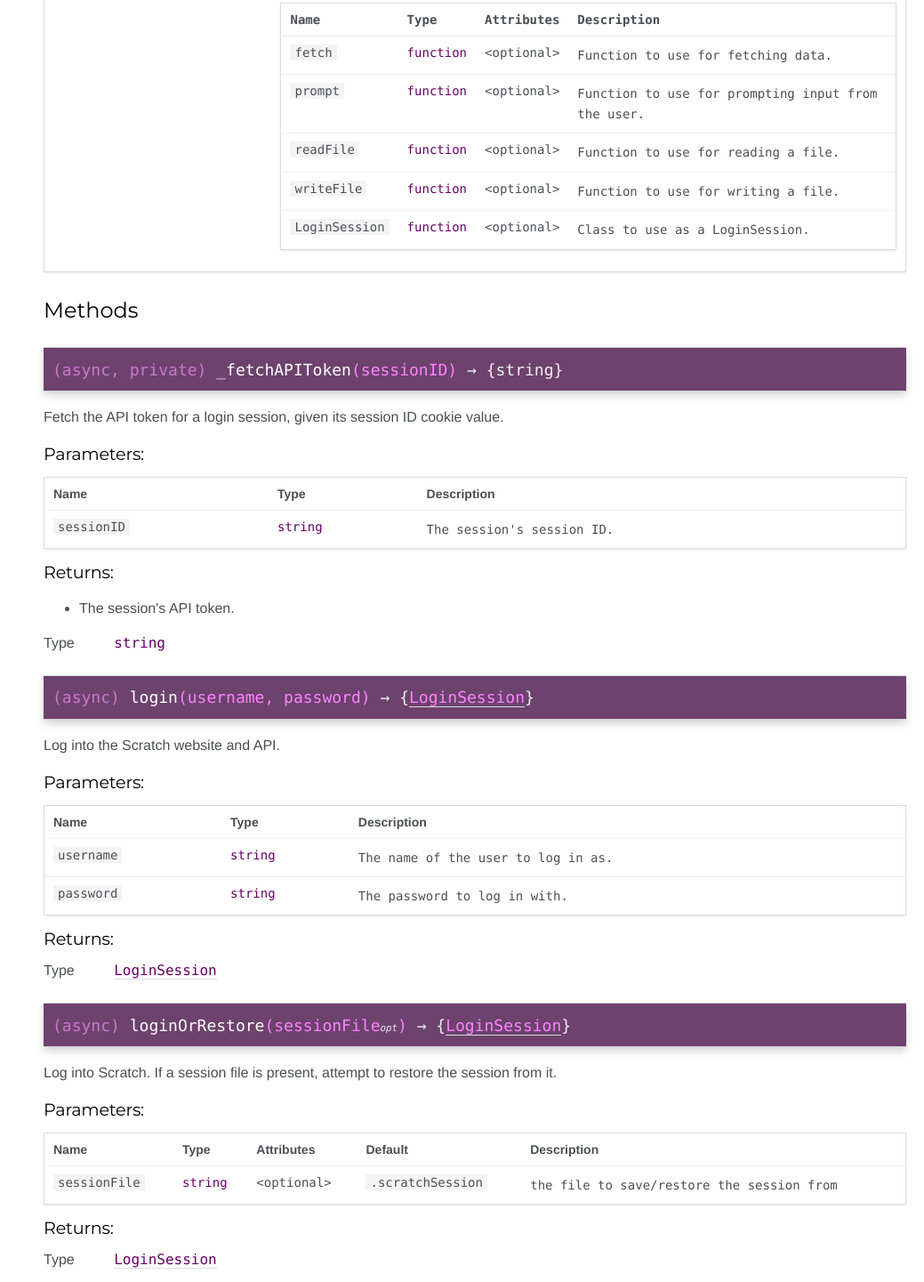
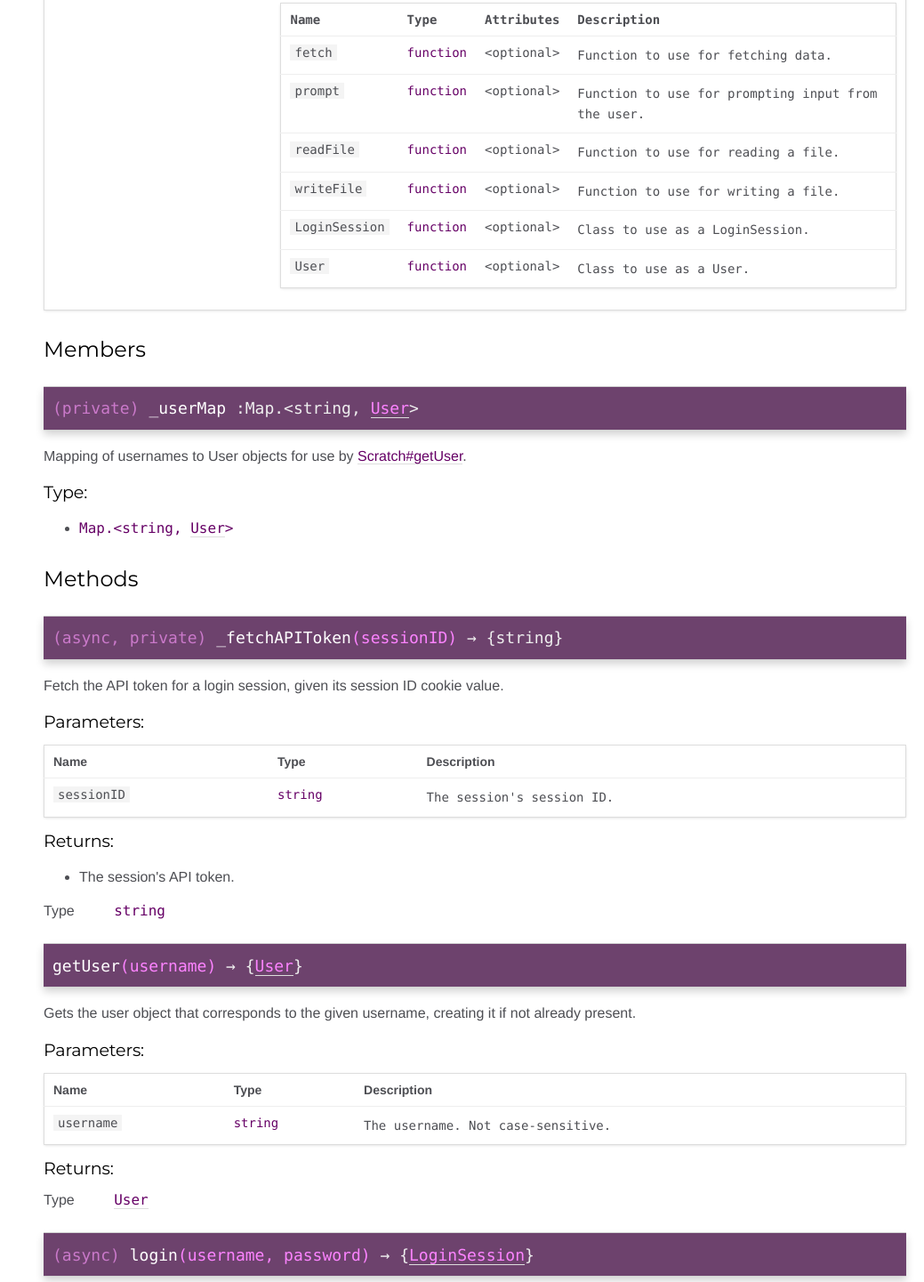
Before and after one commit to towerofnix/scratch-new-api, a website: page Scratch.html in a window 1280 px wide. Shown: the part 578-2019 px from the top of the page at 89% size, without its empty margins (241-1280 px from the left). Drawn offline with Linux system fonts and the light colour scheme.

Commit message:
Deploy to GitHub Pages: 1d99bbd23ea86be900c72451e6745fcdf4a2f1d7

```diff
--- a/Scratch.html
+++ b/Scratch.html
@@ -26,7 +26,7 @@
 
 <nav >
 
-    <h2><a href="index.html">Home</a></h2><h3>Classes</h3><ul><li><a href="CookieUtil.html">CookieUtil</a><ul class='methods'><li data-type='method'><a href="CookieUtil.html#.parse">parse</a></li></ul></li><li><a href="LoginSession.html">LoginSession</a></li><li><a href="Scratch.html">Scratch</a><ul class='methods'><li data-type='method'><a href="Scratch.html#_fetchAPIToken">_fetchAPIToken</a></li><li data-type='method'><a href="Scratch.html#login">login</a></li><li data-type='method'><a href="Scratch.html#loginOrRestore">loginOrRestore</a></li><li data-type='method'><a href="Scratch.html#loginPrompt">loginPrompt</a></li></ul></li><li><a href="User.html">User</a><ul class='methods'><li data-type='method'><a href="User.html#getAPIDetail">getAPIDetail</a></li><li data-type='method'><a href="User.html#getBio">getBio</a></li><li data-type='method'><a href="User.html#getCountry">getCountry</a></li><li data-type='method'><a href="User.html#getID">getID</a></li><li data-type='method'><a href="User.html#getJoinDate">getJoinDate</a></li><li data-type='method'><a href="User.html#getScratchTeamStatus">getScratchTeamStatus</a></li><li data-type='method'><a href="User.html#getStatus">getStatus</a></li><li data-type='method'><a href="User.html#getUsername">getUsername</a></li><li data-type='method'><a href="User.html#loadAPIDetails">loadAPIDetails</a></li></ul></li></ul>
+    <h2><a href="index.html">Home</a></h2><h3>Classes</h3><ul><li><a href="CookieUtil.html">CookieUtil</a><ul class='methods'><li data-type='method'><a href="CookieUtil.html#.parse">parse</a></li></ul></li><li><a href="LoginSession.html">LoginSession</a></li><li><a href="Scratch.html">Scratch</a><ul class='methods'><li data-type='method'><a href="Scratch.html#_fetchAPIToken">_fetchAPIToken</a></li><li data-type='method'><a href="Scratch.html#getUser">getUser</a></li><li data-type='method'><a href="Scratch.html#login">login</a></li><li data-type='method'><a href="Scratch.html#loginOrRestore">loginOrRestore</a></li><li data-type='method'><a href="Scratch.html#loginPrompt">loginPrompt</a></li></ul></li><li><a href="User.html">User</a><ul class='methods'><li data-type='method'><a href="User.html#getAPIDetail">getAPIDetail</a></li><li data-type='method'><a href="User.html#getBio">getBio</a></li><li data-type='method'><a href="User.html#getCountry">getCountry</a></li><li data-type='method'><a href="User.html#getID">getID</a></li><li data-type='method'><a href="User.html#getJoinDate">getJoinDate</a></li><li data-type='method'><a href="User.html#getScratchTeamStatus">getScratchTeamStatus</a></li><li data-type='method'><a href="User.html#getStatus">getStatus</a></li><li data-type='method'><a href="User.html#getUsername">getUsername</a></li><li data-type='method'><a href="User.html#loadAPIDetails">loadAPIDetails</a></li></ul></li></ul>
 </nav>
 
 <div id="main">
@@ -365,6 +365,39 @@
         </tr>
 
 
+
+        <tr>
+
+                <td class="name"><code>User</code></td>
+
+
+            <td class="type">
+
+
+<span class="param-type">function</span>
+
+
+
+            </td>
+
+
+                <td class="attributes">
+
+                    &lt;optional><br>
+
+
+
+
+
+                </td>
+
+
+
+
+            <td class="description last"><p>Class to use as a User.</p></td>
+        </tr>
+
+
     </tbody>
 </table>
 
@@ -397,6 +430,78 @@
 
 
 
+
+
+
+
+
+
+
+
+        <h3 class="subsection-title">Members</h3>
+
+
+
+<h4 class="name" id="_userMap"><span class="type-signature">(private) </span>_userMap<span class="type-signature"> :Map.&lt;string, <a href="User.html">User</a>></span></h4>
+
+
+
+
+
+<dl class="details">
+
+
+
+
+
+
+
+
+
+
+
+
+
+
+
+
+
+
+
+
+
+
+
+
+
+
+
+
+
+
+
+
+</dl>
+
+
+
+
+
+<div class="description">
+    <p>Mapping of usernames to User objects for use by <a href="Scratch.html#getUser">Scratch#getUser</a>.</p>
+</div>
+
+
+
+    <h5>Type:</h5>
+    <ul>
+        <li>
+
+<span class="param-type">Map.&lt;string, <a href="User.html">User</a>></span>
+
+
+        </li>
+    </ul>
 
 
 
@@ -553,6 +658,152 @@
     <dd>
 
 <span class="param-type">string</span>
+
+
+    </dd>
+</dl>
+
+
+
+
+
+
+
+
+
+    <h4 class="name" id="getUser"><span class="type-signature"></span>getUser<span class="signature">(username)</span><span class="type-signature"> &rarr; {<a href="User.html">User</a>}</span></h4>
+
+
+
+
+
+
+<dl class="details">
+
+
+
+
+
+
+
+
+
+
+
+
+
+
+
+
+
+
+
+
+
+
+
+
+
+
+
+
+
+
+
+
+</dl>
+
+
+
+
+
+<div class="description">
+    <p>Gets the user object that corresponds to the given username, creating it if not already present.</p>
+</div>
+
+
+
+
+
+
+
+
+
+
+
+    <h5>Parameters:</h5>
+
+
+<table class="params">
+    <thead>
+    <tr>
+
+        <th>Name</th>
+
+
+        <th>Type</th>
+
+
+
+
+
+        <th class="last">Description</th>
+    </tr>
+    </thead>
+
+    <tbody>
+
+
+        <tr>
+
+                <td class="name"><code>username</code></td>
+
+
+            <td class="type">
+
+
+<span class="param-type">string</span>
+
+
+
+            </td>
+
+
+
+
+
+            <td class="description last"><p>The username. Not case-sensitive.</p></td>
+        </tr>
+
+
+    </tbody>
+</table>
+
+
+
+
+
+
+
+
+
+
+
+
+
+
+<h5>Returns:</h5>
+
+
+
+
+<dl class="param-type">
+    <dt>
+        Type
+    </dt>
+    <dd>
+
+<span class="param-type"><a href="User.html">User</a></span>
 
 
     </dd>
@@ -856,7 +1107,7 @@
                 </td>
 
 
-            <td class="description last"><p>the file to save/restore the session from</p></td>
+            <td class="description last"><p>The file to save/restore the session from.</p></td>
         </tr>
 
 
```
Also changed, not shown: CookieUtil.html (+1 -1 lines), LoginSession.html (+1 -1 lines), User.html (+1 -1 lines), index.html (+1 -1 lines).
